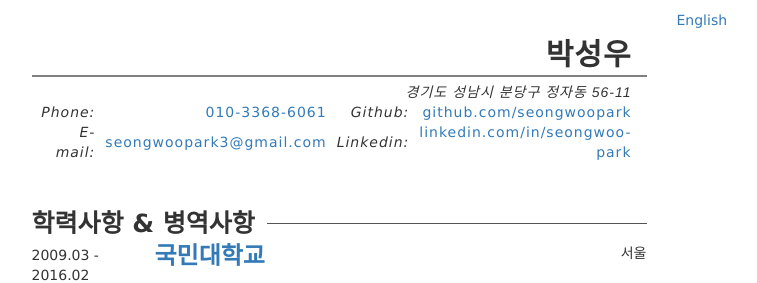
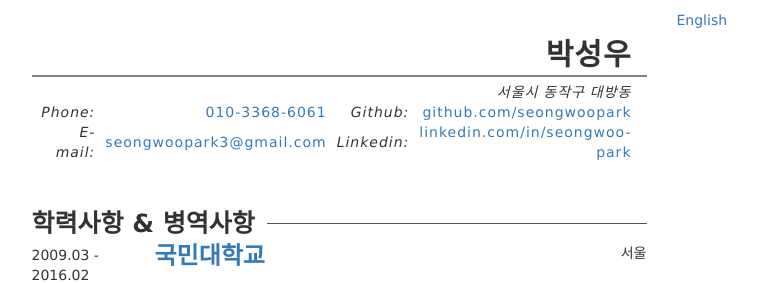
Before and after one commit to seongwoopark/seongwoopark.github.io, a Jekyll site: the page built from resume/resume_kr.html, in a window 1280 px wide. Shown: the top 283 px of the page, without its empty margins (301-1058 px from the left). Built offline with Jekyll 4.4.1, drawn with Linux system fonts in a browser that asks for light colours.

Commit message:
update address

```diff
--- a/resume/resume.html
+++ b/resume/resume.html
@@ -9,7 +9,7 @@ layout: resume
 			<h1>SEONGWOO PARK</h1>
 		</div>
 		<div class="basic-info">
-			<i>56-11 Jeongja-dong, Bundang-gu, Seongnam-si, Gyeonggi-do</i>
+			<i>Dongjak-gu, Seoul-si</i>
 			<table border="0">
 		  		<tr>
 					<td><i>Phone: </i></td>
--- a/resume/resume_kr.html
+++ b/resume/resume_kr.html
@@ -9,7 +9,7 @@ layout: resume
 			<h1>박성우</h1>
 		</div>
 		<div class="basic-info">
-			<i>경기도 성남시 분당구 정자동 56-11</i>
+			<i>서울시 동작구 대방동</i>
 			<table border="0">
 		  		<tr>
 					<td><i>Phone: </i></td>
```
